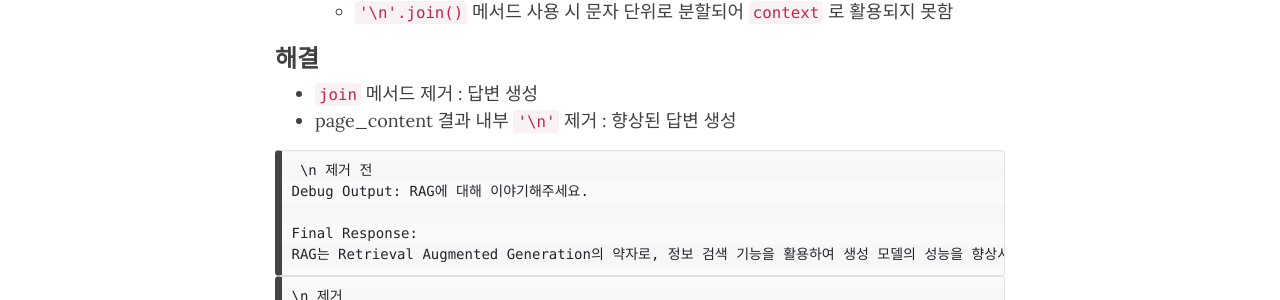
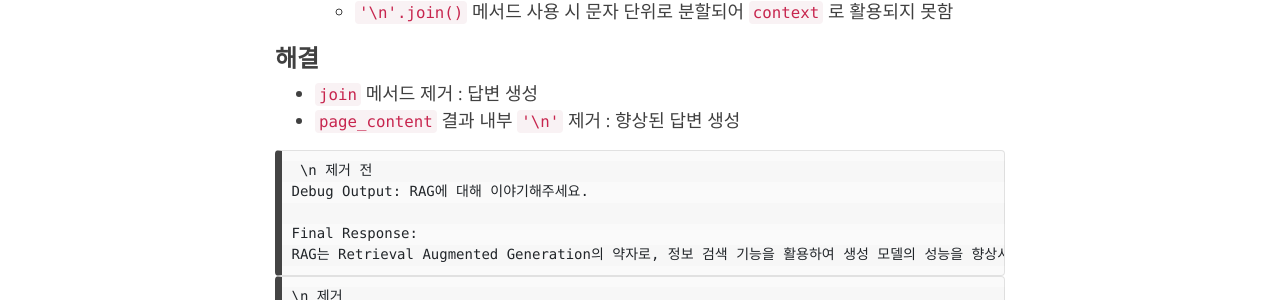
Before and after one commit to polaris0208/polaris0208.github.io, a Jekyll site: the page built from _posts/2024-11-15-LLM-RAG-Chatbot-2.md, in a window 1280 px wide and 900 px high, scrolled down 4282 px. Shown: the part 151-451 px from the top of the window. Built offline with Jekyll 4.4.1, drawn with Linux system fonts in a browser that asks for light colours; comment, search, counter and statistics services are not loaded.

Commit message:
chore : 오타 수정

````diff
--- a/_posts/2024-11-15-LLM-RAG-Chatbot-2.md
+++ b/_posts/2024-11-15-LLM-RAG-Chatbot-2.md
@@ -170,7 +170,7 @@ print(response.content)
 
 ### 해결
 - `join` 메서드 제거 : 답변 생성
-- page_content 결과 내부 `'\n'` 제거 : 향상된 답변 생성
+- `page_content` 결과 내부 `'\n'` 제거 : 향상된 답변 생성
 
 ```
  \n 제거 전
````
